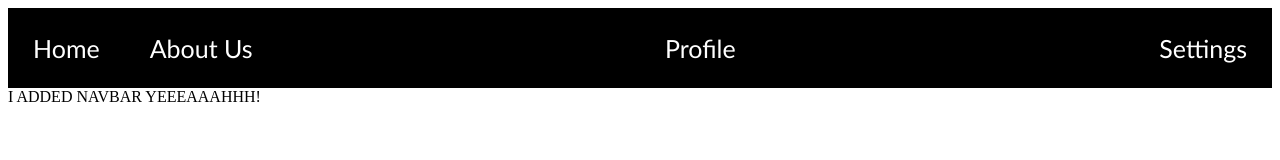
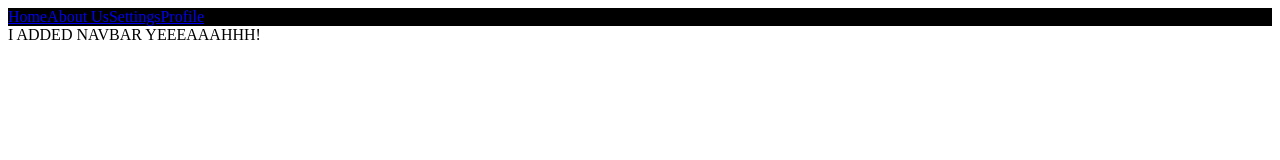
Before and after one commit to BluRedBrick/Learning-Website, a plain HTML site: page index.html in a window 1280 px wide. Drawn offline with Linux system fonts and the light colour scheme.

```diff
--- a/style.css
+++ b/style.css
@@ -8,25 +8,4 @@
 
 a {
   float: left;
-  text-decoration: none;
-  color: white;
-  padding: 25px;
-  font-size: 25px;
-  font-family: 'Trebuchet MS', 'Lucida Sans Unicode', 'Lucida Grande', 'Lucida Sans', Arial, sans-serif;
 }
-
-.Profile {
-  float: none;
-  position: absolute;
-  left: 50%;
-}
-
-.Settings {
-  float: right;
-}
-
-
-a:hover {
-    background-color: rgb(230, 230, 230);
-    color: black;
-}
```
